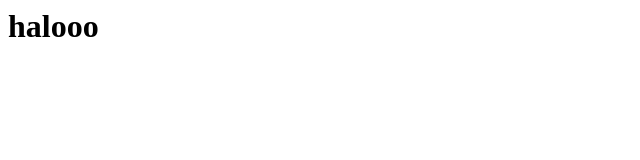
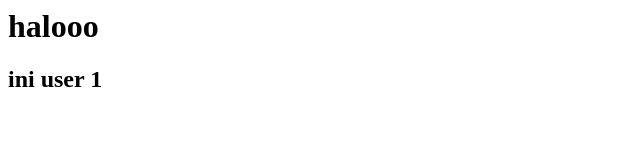
Before and after one commit to faqihalfadholi/belajar-git-server, a plain HTML site: page coba.html in a window 1280 px wide. Shown: the whole page, without its empty margins (0-640 px from the left). Drawn offline with Linux system fonts and the light colour scheme.

Commit message:
update file coba

```diff
--- a/coba.html
+++ b/coba.html
@@ -1,5 +1,6 @@
 <html>
   <body>
     <h1>halooo</h1>
+    <h2>ini user 1</h2>
   </body>
 </html>
```
